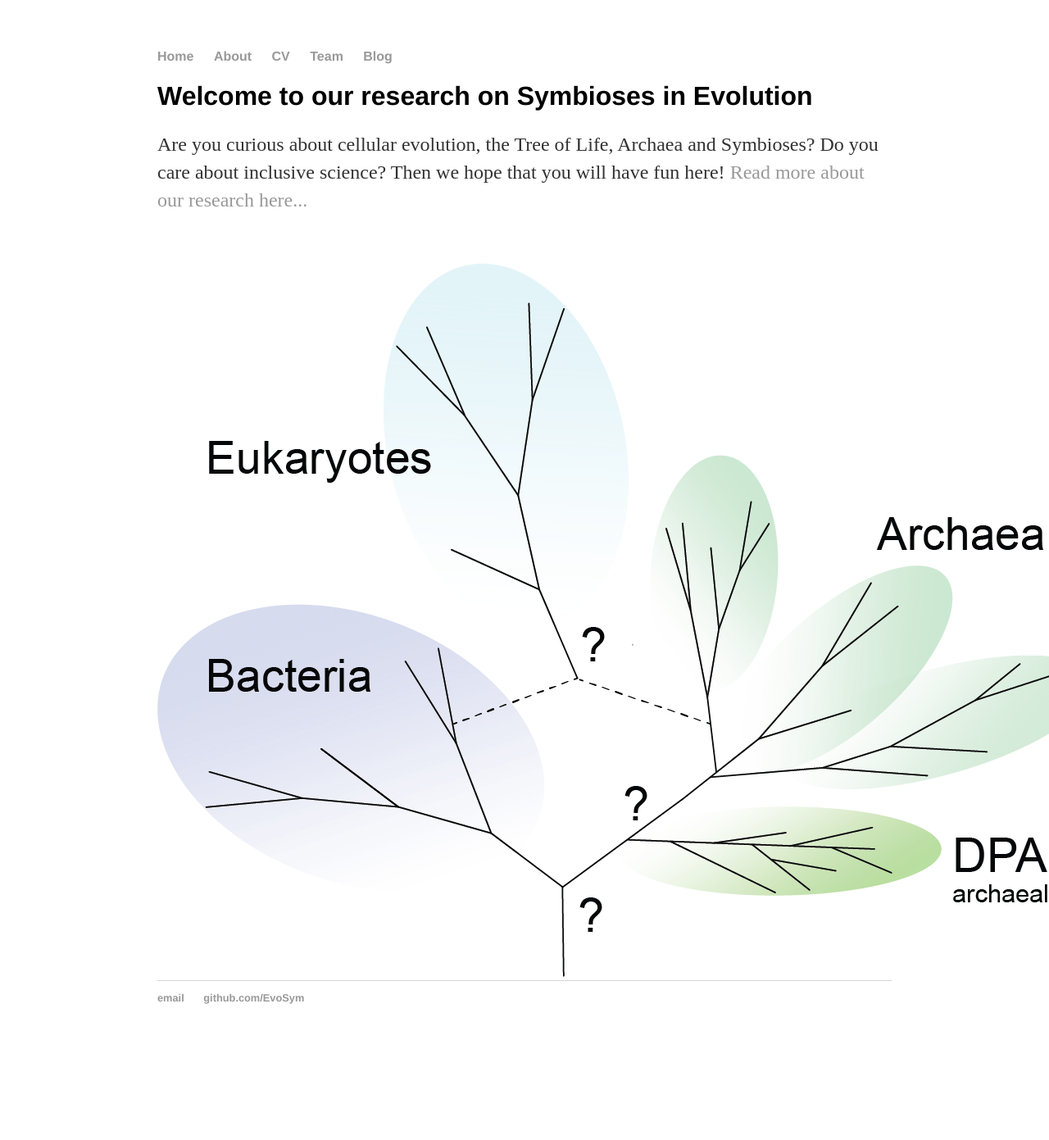
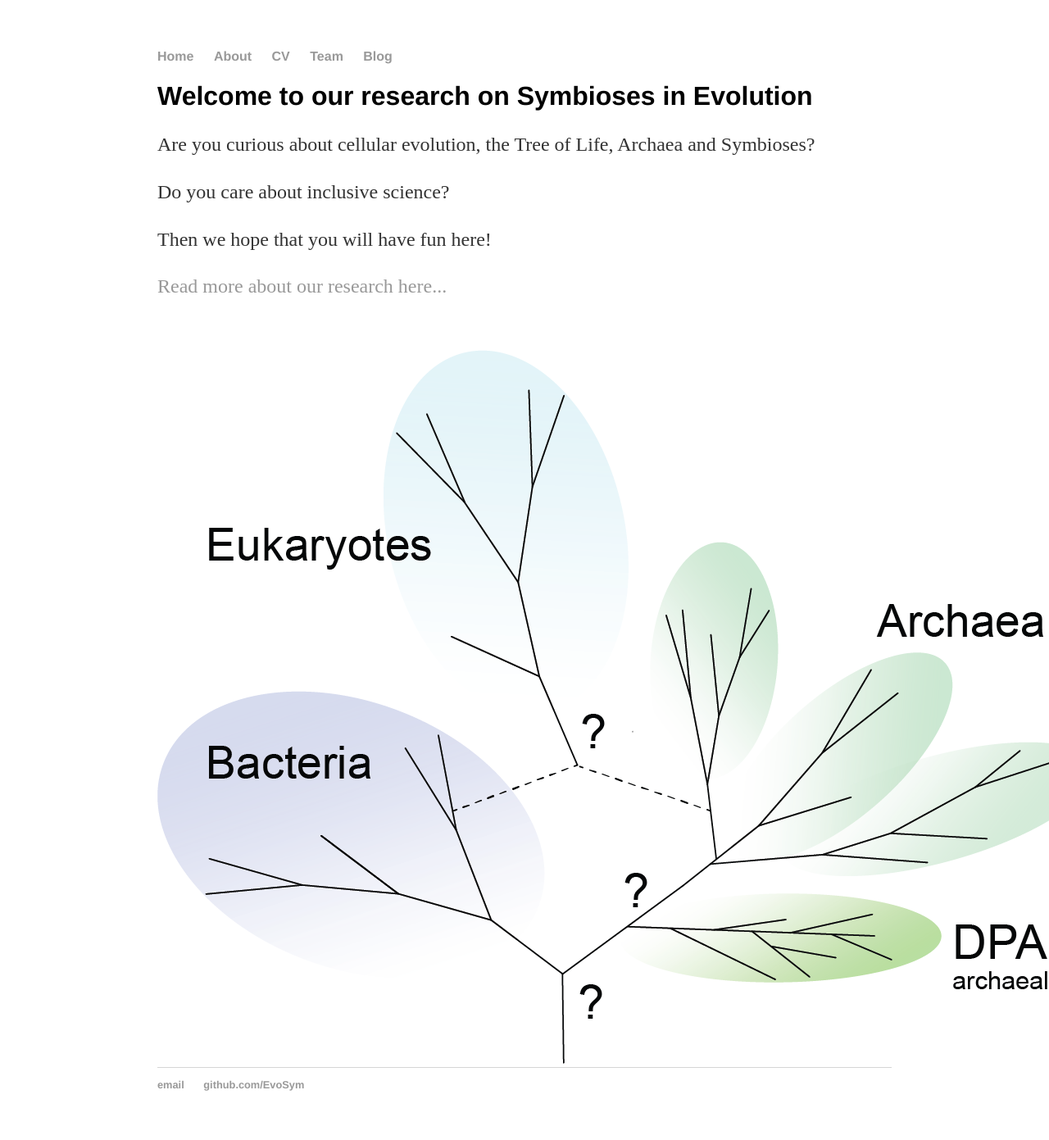
Before and after one commit to EvoSym/EvoSym.github.io, a Jekyll site: the page built from index.html, in a window 1280 px wide. Shown: the whole page at 82% size. Built offline with Jekyll 4.4.1, drawn with Linux system fonts in a browser that asks for light colours; before the commit the page ends 1285 px from its top, so only the background shows below that.

```diff
--- a/index.html
+++ b/index.html
@@ -4,5 +4,8 @@ title: Symbioses in Evolution
 ---
 <div class="blurb">
 	<h1>Welcome to our research on Symbioses in Evolution</h1>
-	<p>Are you curious about cellular evolution, the Tree of Life, Archaea and Symbioses? Do you care about inclusive science? Then we hope that you will have fun here! <a href="/about">Read more about our research here...</a></p>
+	<p>Are you curious about cellular evolution, the Tree of Life, Archaea and Symbioses? </p>
+	<p>Do you care about inclusive science? </p>
+	<p>Then we hope that you will have fun here! </p>
+	<p><a href="/about">Read more about our research here...</a></p>
 </div><!-- /.blurb -->
```
